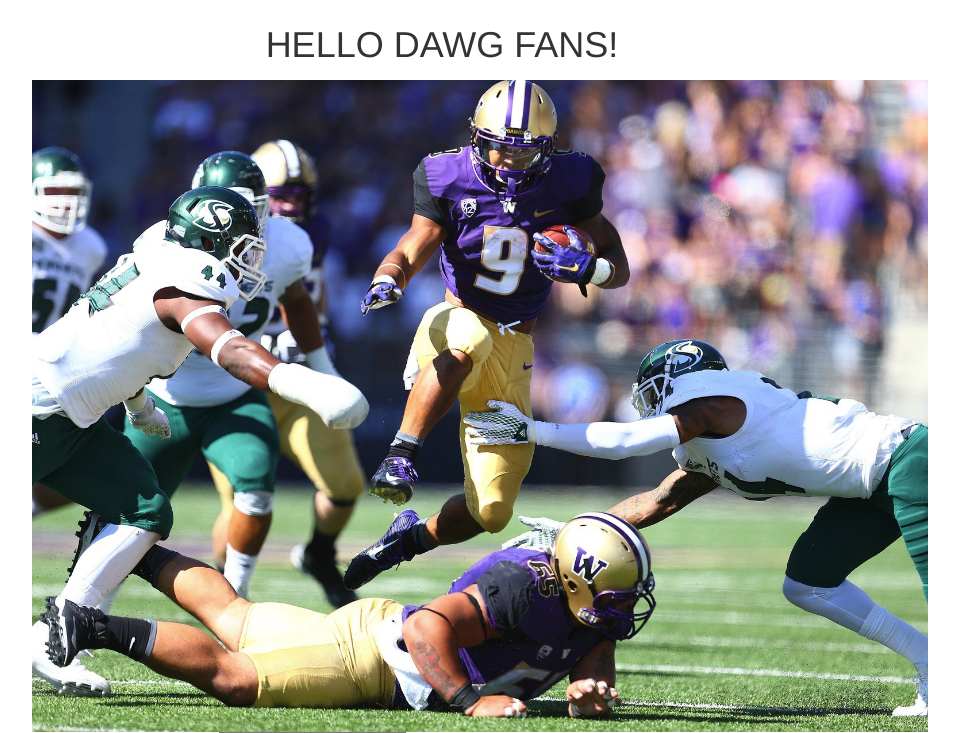
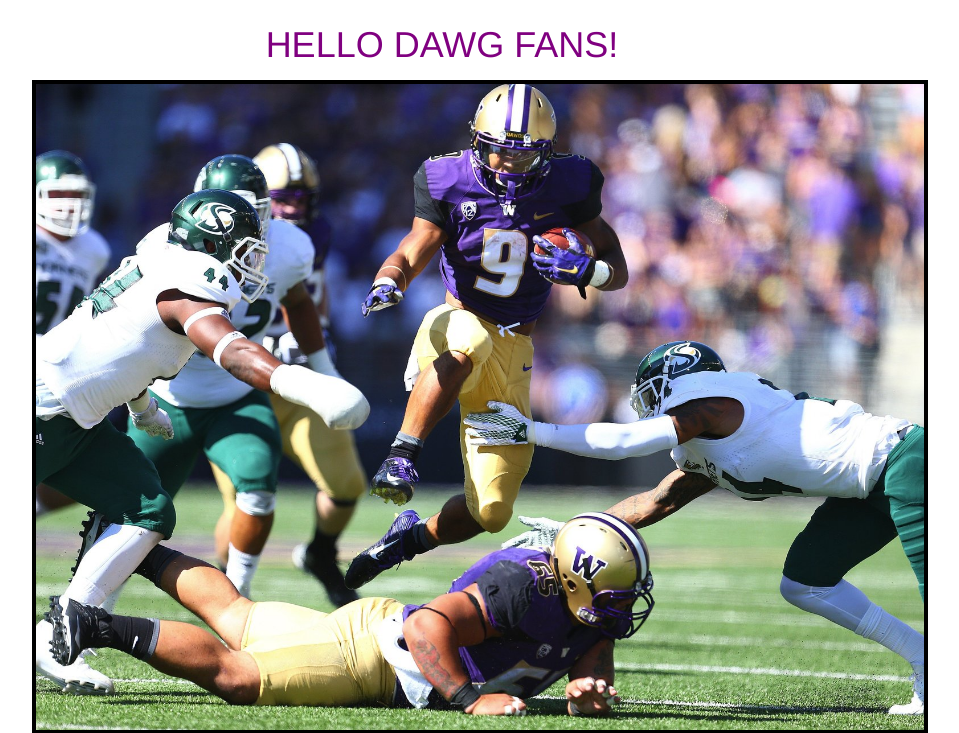
Before and after one commit to Ryan-B/flask_test, a Flask app: page / in a window 1280 px wide. Shown: the top 733 px of the page, without its empty margins (198-1157 px from the left). Run offline with Flask 2, Linux system fonts and the light colour scheme; some libraries are stand-ins or nearby versions.

Commit message:
updated css with bootstrap2

```diff
--- a/static/styles.css
+++ b/static/styles.css
@@ -1,5 +1,11 @@
-h1{
+#h1{
 	color: purple;
+	width: 100%;
+	text-align: center;
+	opacity: 1;
+}
+#h2{
+	color: black;
 	width: 100%;
 	text-align: center;
 	opacity: 1;
--- a/templates/index.html
+++ b/templates/index.html
@@ -3,7 +3,6 @@
 <head>
 	<meta charset="UTF-8">
 	<title>Python Flask</title>
-	<link rel="stylesheet" type="text/css" href="{{ url_for('static', filename='styles.css') }}">
 	<!-- Latest compiled and minified CSS -->
 <link rel="stylesheet" href="https://maxcdn.bootstrapcdn.com/bootstrap/3.3.5/css/bootstrap.min.css" integrity="sha512-dTfge/zgoMYpP7QbHy4gWMEGsbsdZeCXz7irItjcC3sPUFtf0kuFbDz/ixG7ArTxmDjLXDmezHubeNikyKGVyQ==" crossorigin="anonymous">
 
@@ -12,11 +11,12 @@
 
 <!-- Latest compiled and minified JavaScript -->
 <script src="https://maxcdn.bootstrapcdn.com/bootstrap/3.3.5/js/bootstrap.min.js" integrity="sha512-K1qjQ+NcF2TYO/eI3M6v8EiNYZfA95pQumfvcVrTHtwQVDG+aHRqLi/ETn2uB+1JqwYqVG3LIvdm9lj6imS/pQ==" crossorigin="anonymous"></script>
+	<link rel="stylesheet" type="text/css" href="{{ url_for('static', filename='styles.css') }}">
 
 </head>
 <body>
 	<div id="wrapper">
-		<h1>HELLO DAWG FANS!</h1>
+		<h1 id="h1">HELLO DAWG FANS!</h1>
 
 		<img src="/static/miles.jpg">
 
```
Also changed, not shown: templates/success.html (+5 -5 lines).
